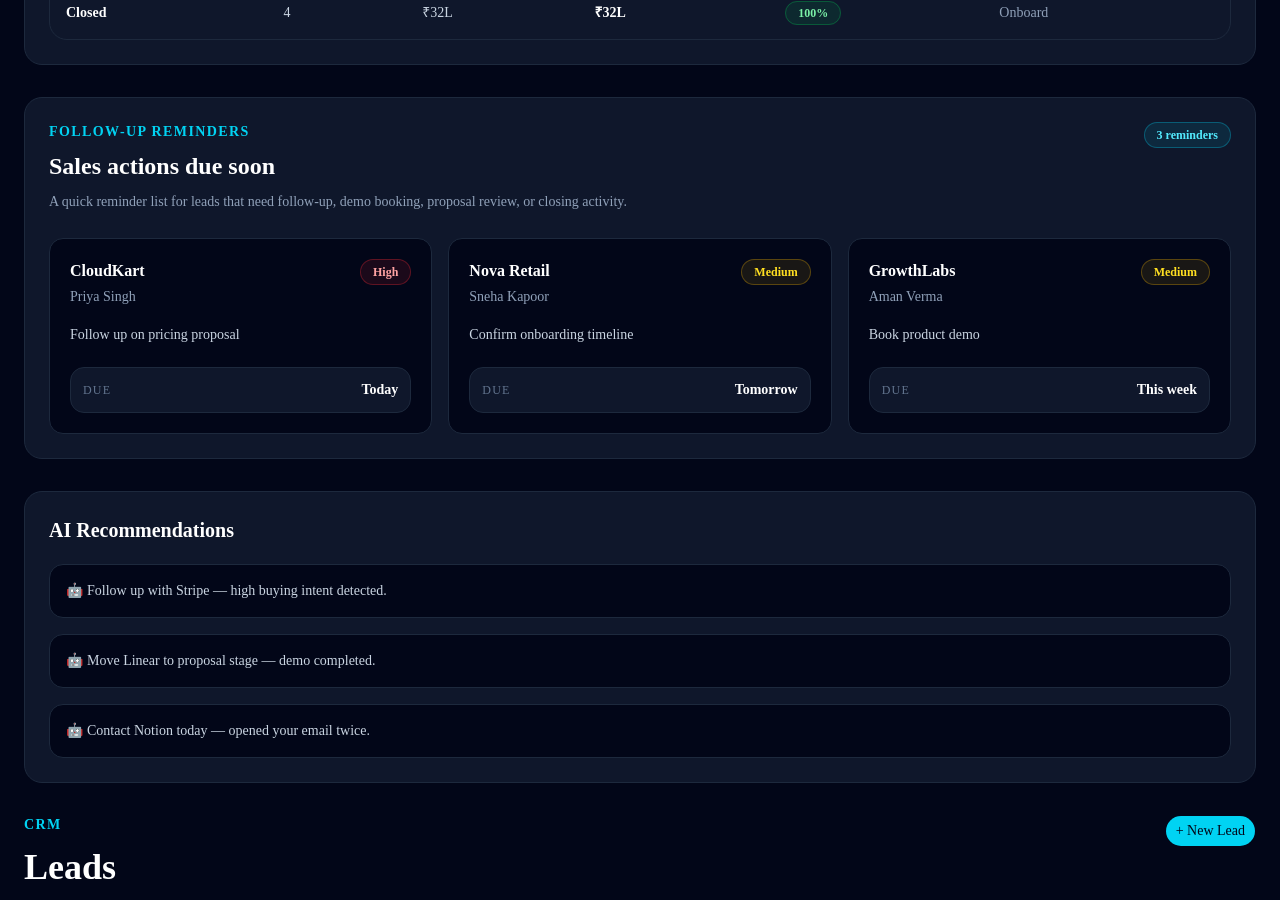
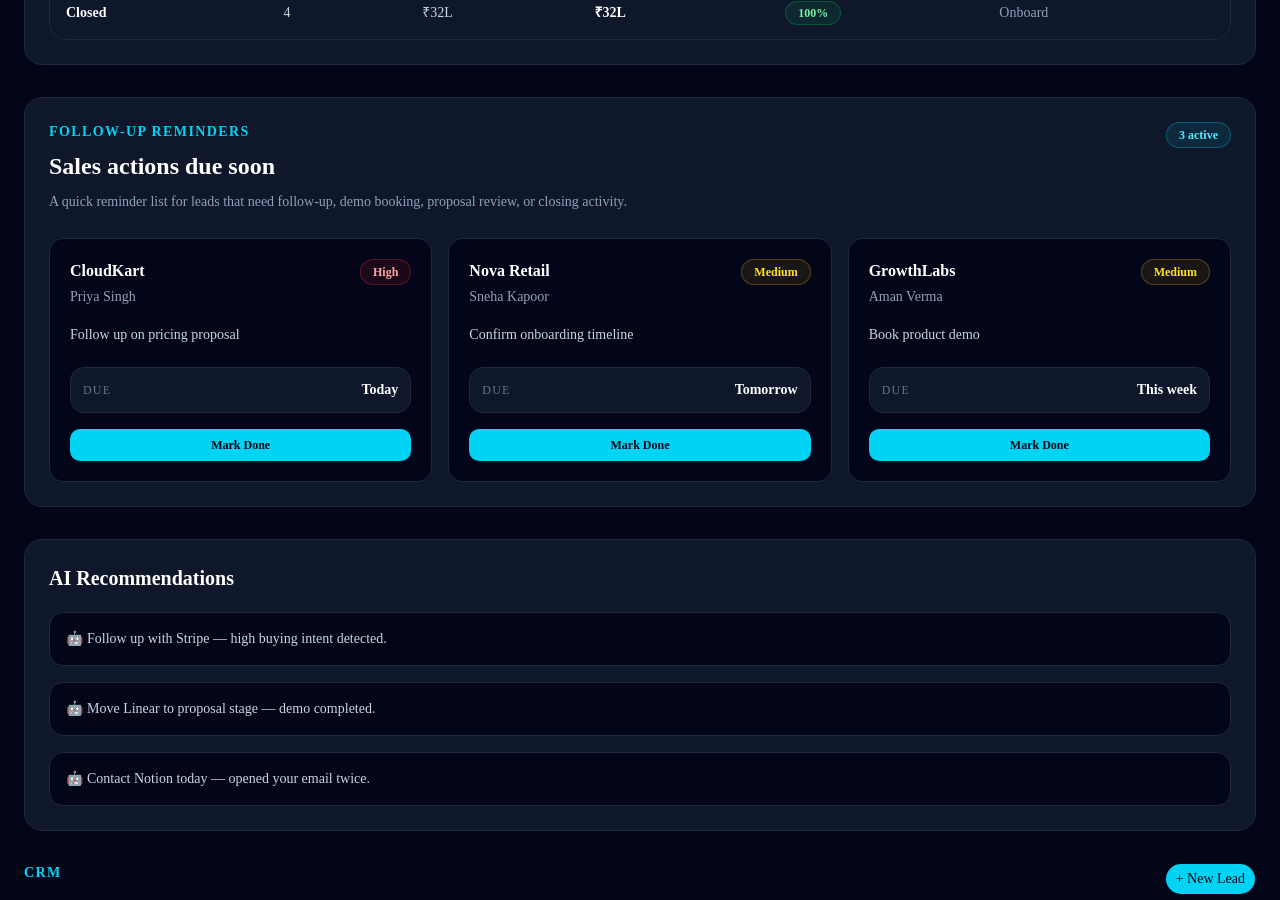
Before and after one commit to Asad97531/revenueos-ai, a Next.js app: page /dashboard in a window 1280 px wide. Shown: the part 2260-3160 px from the top of the page. Built offline with nearby package versions, Linux system fonts and the light colour scheme.

Commit message:
Make follow up reminders interactive

```diff
--- a/components/dashboard/FollowUpReminders.tsx
+++ b/components/dashboard/FollowUpReminders.tsx
@@ -1,5 +1,10 @@
+"use client";
+
+import { useMemo, useState } from "react";
+
 const reminders = [
   {
+    id: 1,
     company: "CloudKart",
     contact: "Priya Singh",
     action: "Follow up on pricing proposal",
@@ -7,6 +12,7 @@
     due: "Today",
   },
   {
+    id: 2,
     company: "Nova Retail",
     contact: "Sneha Kapoor",
     action: "Confirm onboarding timeline",
@@ -14,6 +20,7 @@
     due: "Tomorrow",
   },
   {
+    id: 3,
     company: "GrowthLabs",
     contact: "Aman Verma",
     action: "Book product demo",
@@ -35,6 +42,32 @@
 }
 
 export function FollowUpReminders() {
+  const [completedReminderIds, setCompletedReminderIds] = useState<number[]>(
+    []
+  );
+
+  const activeReminders = useMemo(() => {
+    return reminders.filter(
+      (reminder) => !completedReminderIds.includes(reminder.id)
+    );
+  }, [completedReminderIds]);
+
+  const completedCount = completedReminderIds.length;
+
+  function markReminderDone(id: number) {
+    setCompletedReminderIds((prev) => {
+      if (prev.includes(id)) {
+        return prev;
+      }
+
+      return [...prev, id];
+    });
+  }
+
+  function resetCompletedReminders() {
+    setCompletedReminderIds([]);
+  }
+
   return (
     <section className="rounded-2xl border border-slate-800 bg-slate-900 p-6">
       <div className="flex flex-col gap-3 md:flex-row md:items-start md:justify-between">
@@ -53,13 +86,42 @@
           </p>
         </div>
 
+        <div className="flex flex-wrap gap-2">
           <span className="w-fit rounded-full border border-cyan-400/30 bg-cyan-400/10 px-3 py-1 text-xs font-semibold text-cyan-300">
-          3 reminders
+            {activeReminders.length} active
           </span>
+
+          {completedCount > 0 && (
+            <button
+              onClick={resetCompletedReminders}
+              className="w-fit rounded-full border border-slate-700 px-3 py-1 text-xs font-semibold text-slate-300 hover:bg-slate-800"
+            >
+              Reset completed
+            </button>
+          )}
+        </div>
       </div>
 
+      {activeReminders.length === 0 ? (
+        <div className="mt-6 rounded-xl border border-green-500/20 bg-green-500/5 p-6 text-center">
+          <p className="text-lg font-bold text-white">
+            All follow-ups completed
+          </p>
+
+          <p className="mt-2 text-sm text-slate-400">
+            You have cleared all reminder tasks for now.
+          </p>
+
+          <button
+            onClick={resetCompletedReminders}
+            className="mt-4 rounded-lg bg-cyan-400 px-4 py-2 text-xs font-semibold text-slate-950 hover:bg-cyan-300"
+          >
+            Show reminders again
+          </button>
+        </div>
+      ) : (
         <div className="mt-6 grid gap-4 lg:grid-cols-3">
-        {reminders.map((reminder) => (
+          {activeReminders.map((reminder) => (
             <div
               key={`${reminder.company}-${reminder.action}`}
               className="rounded-xl border border-slate-800 bg-slate-950 p-5"
@@ -95,9 +157,24 @@
                   {reminder.due}
                 </p>
               </div>
+
+              <button
+                onClick={() => markReminderDone(reminder.id)}
+                className="mt-4 w-full rounded-lg bg-cyan-400 px-3 py-2 text-xs font-semibold text-slate-950 hover:bg-cyan-300"
+              >
+                Mark Done
+              </button>
             </div>
           ))}
         </div>
+      )}
+
+      {completedCount > 0 && (
+        <p className="mt-4 text-xs text-slate-500">
+          {completedCount} reminder{completedCount === 1 ? "" : "s"} completed
+          in this session.
+        </p>
+      )}
     </section>
   );
 }
```
Lines whose indentation alone changed are shown as unchanged.
